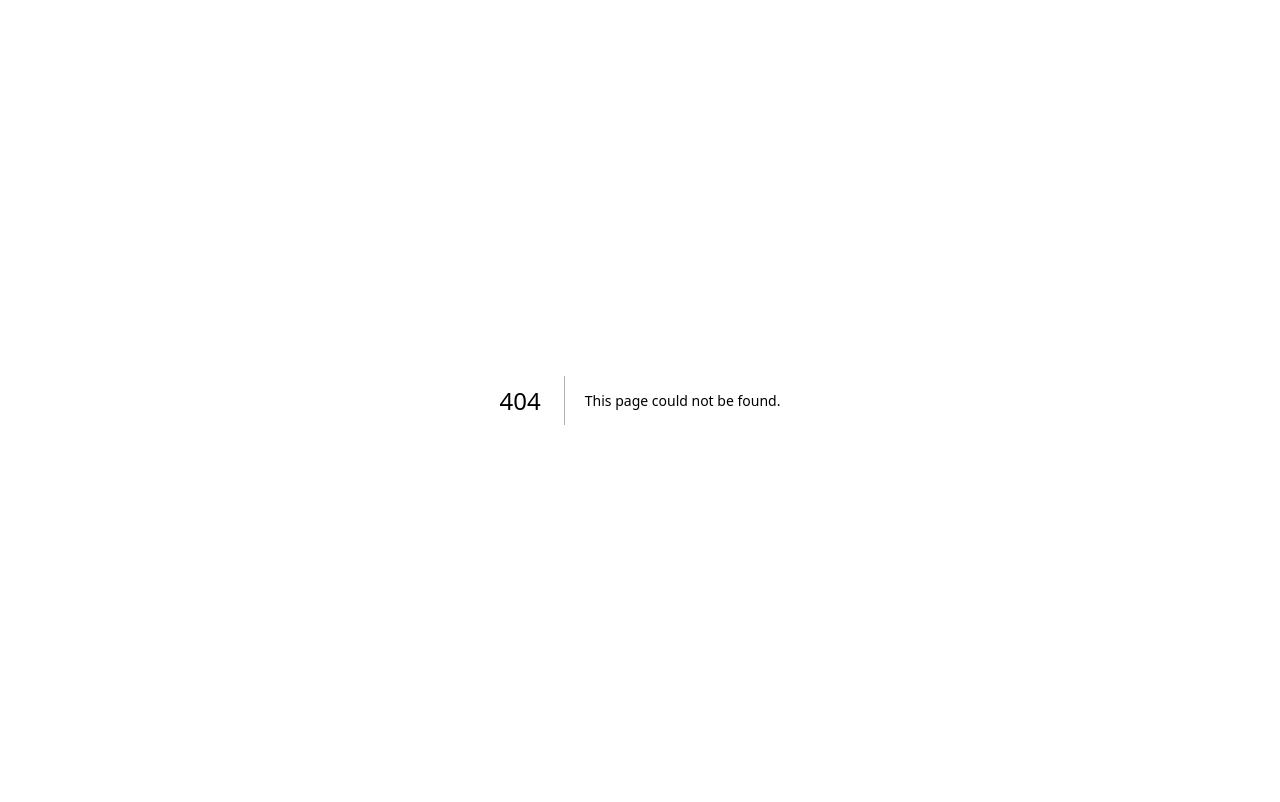
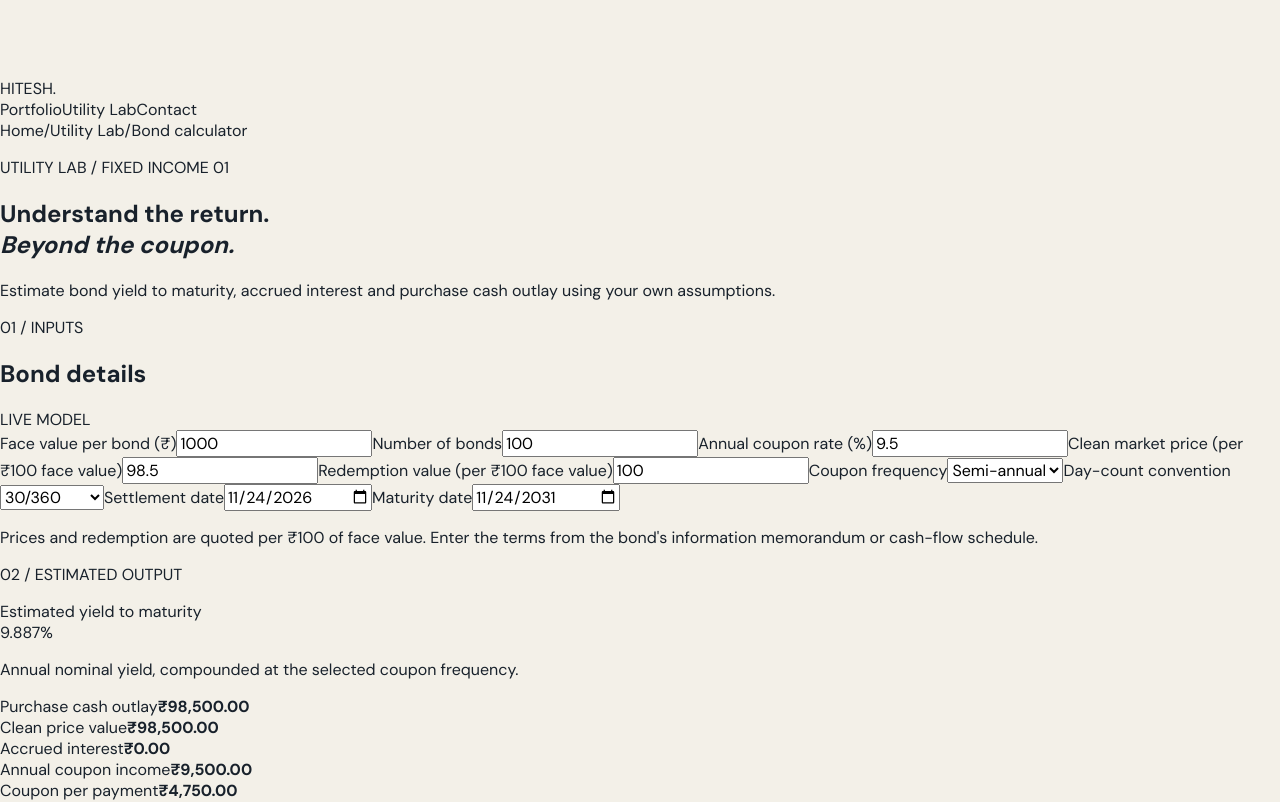
Before and after one commit to hiteshisthatyou/hitesh-portfolio, a Next.js app: page /utility-lab/bonds in a window 1280 px wide. Before the commit this address had no page. Shown: the top 802 px of the page. Built offline with nearby package versions, Linux system fonts and the light colour scheme.

Commit message:
feat: add bond calculator route

```diff
--- /dev/null
+++ b/app/utility-lab/bonds/page.tsx
@@ -0,0 +1,3 @@
+import BondCalculator from '@/components/BondCalculator';
+export const metadata={title:'Bond Yield & Return Calculator | Hitesh Vishwakarma',description:'Estimate bond yield to maturity, accrued interest and purchase cash outlay with an interactive fixed-income calculator.'};
+export default function BondCalculatorPage(){return <BondCalculator/>;}
```
